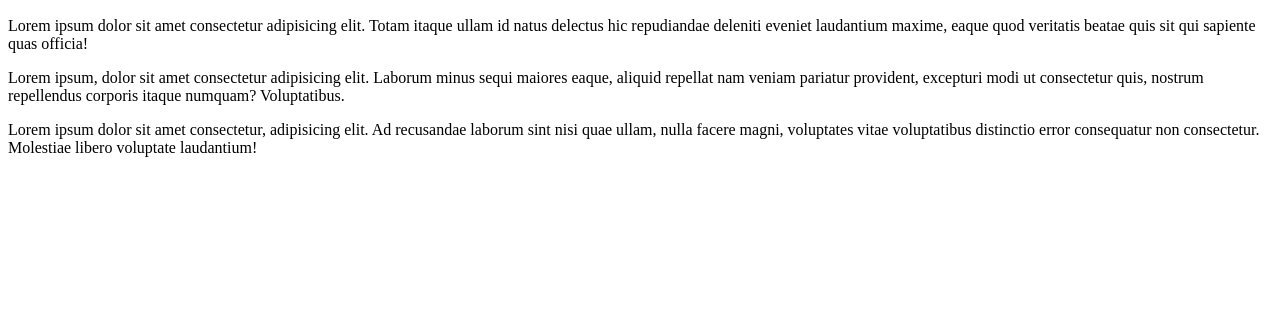
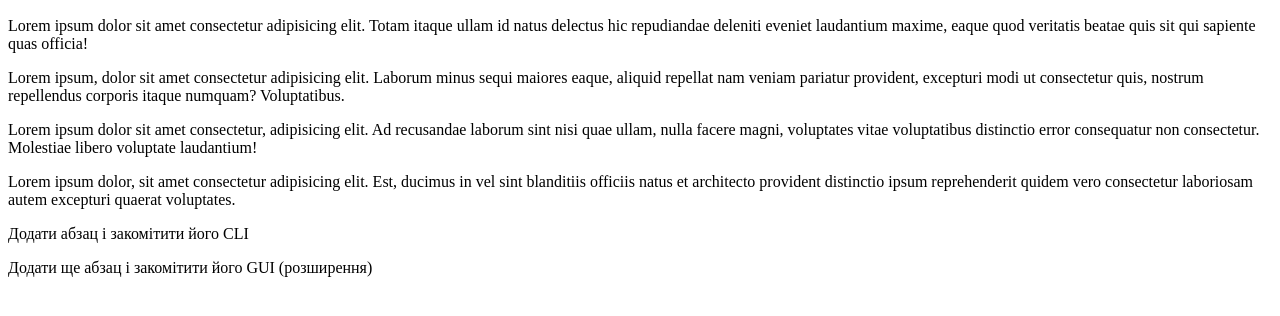
Before and after one commit to andreyturenko/pe2022-1-git-intro, a plain HTML site: page index.html in a window 1280 px wide. Shown: the part 110-426 px from the top of the page. Drawn offline with Linux system fonts and the light colour scheme.

Commit message:
Add Lorem

```diff
--- a/index.html
+++ b/index.html
@@ -14,6 +14,9 @@
     </p>
     <footer>
         Lorem ipsum dolor sit amet consectetur, adipisicing elit. Ad recusandae laborum sint nisi quae ullam, nulla facere magni, voluptates vitae voluptatibus distinctio error consequatur non consectetur. Molestiae libero voluptate laudantium!
+        <p>Lorem ipsum dolor, sit amet consectetur adipisicing elit. Est, ducimus in vel sint blanditiis officiis natus et architecto provident distinctio ipsum reprehenderit quidem vero consectetur laboriosam autem excepturi quaerat voluptates.</p>
+        <p>Додати абзац і закомітити його CLI</p>
+        Додати ще абзац і закомітити його GUI (розширення)
     </footer>
 </body>
 </html>
```
